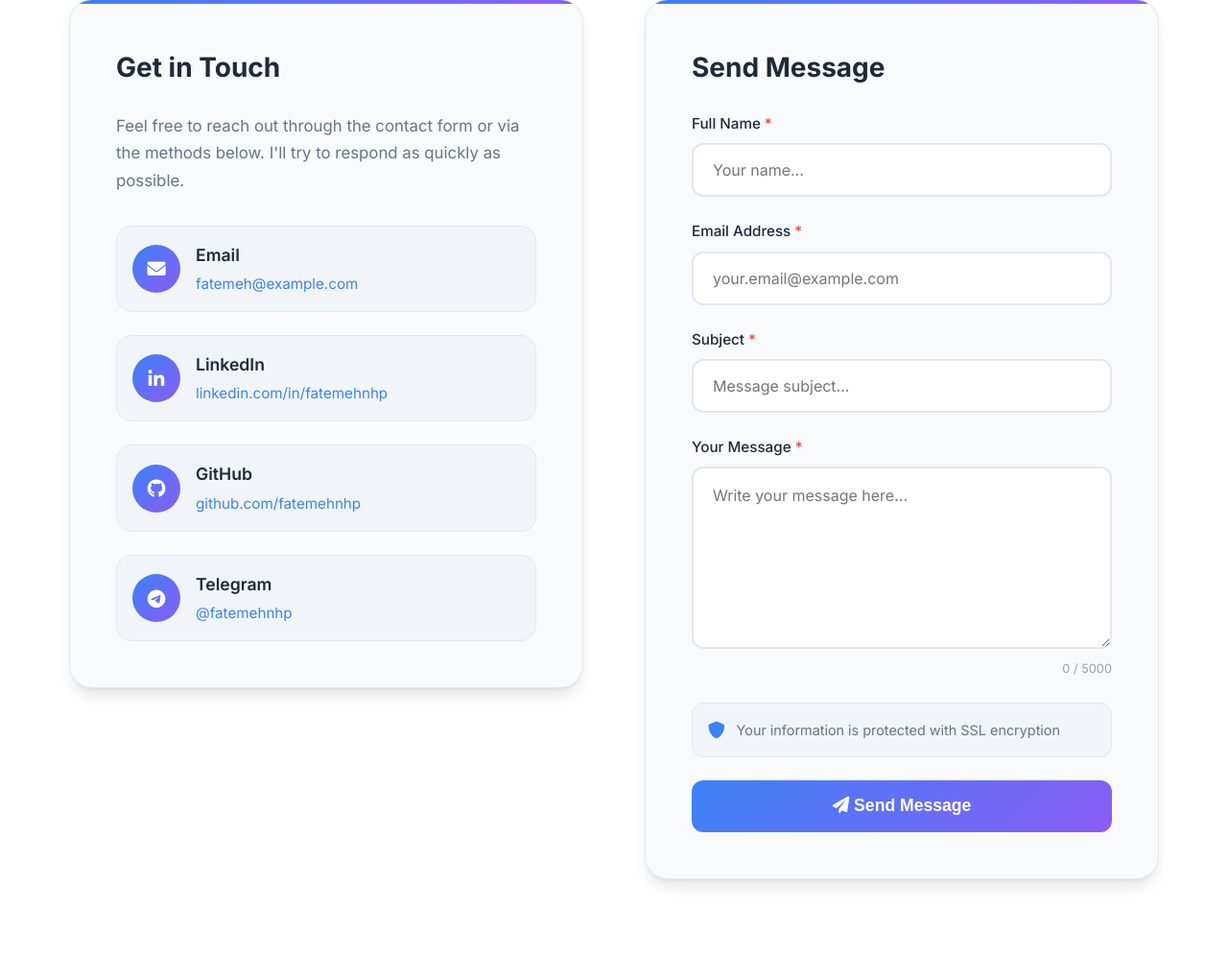
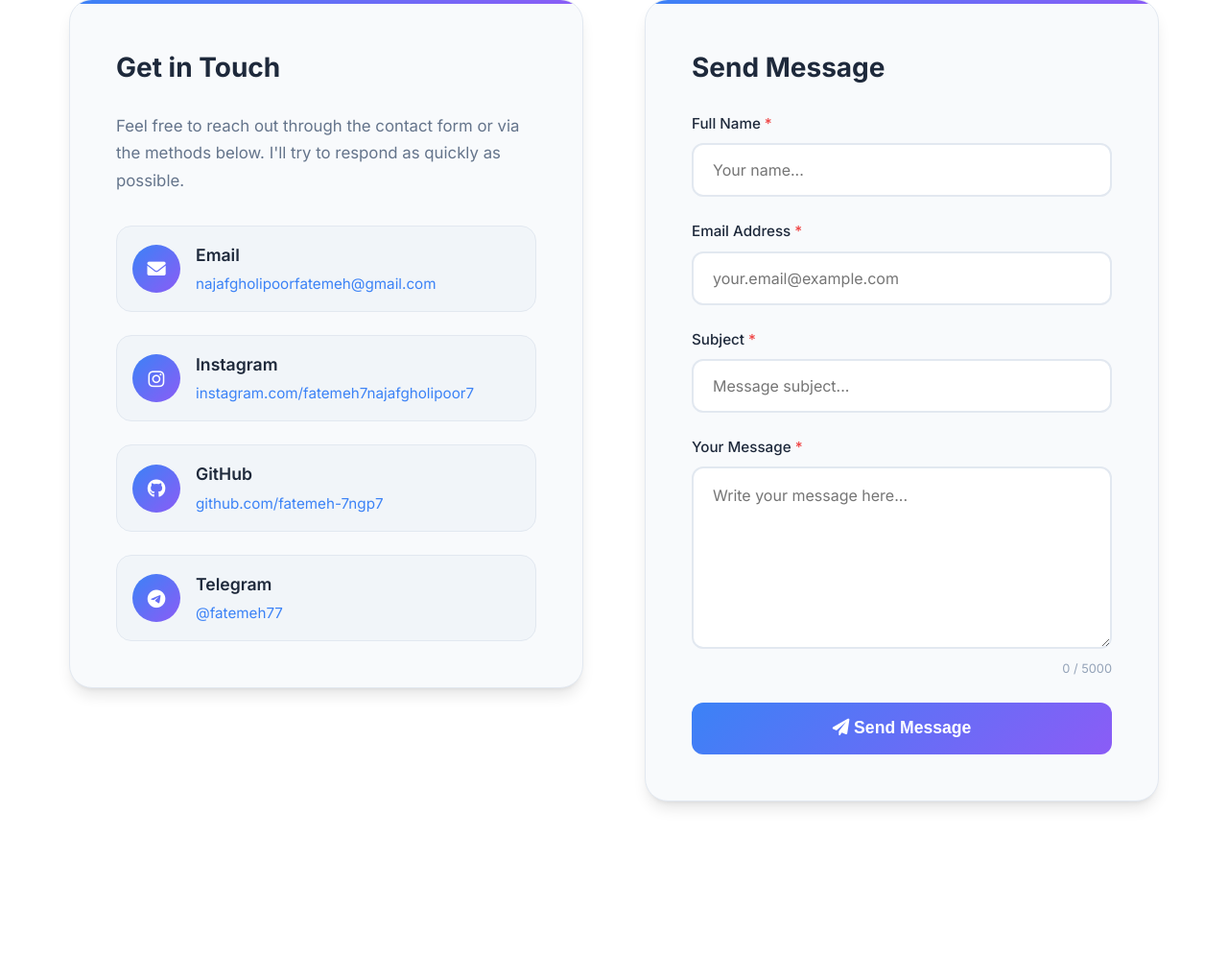
Before and after one commit to fatemeh-7ngp7/website, a Django app: page /en/contact/ in a window 1280 px wide. Shown: the part 478-1474 px from the top of the page at 96% size. After the commit the page ends 1320 px from the top, so only its background shows below. Run offline with Django 4.2, Linux system fonts and the light colour scheme; some web fonts are replaced.

Commit message:
Fixing and correcting contact paths

```diff
--- a/templates/portfolio/contact.html
+++ b/templates/portfolio/contact.html
@@ -673,20 +673,20 @@
                             {% endif %}
                         </h4>
                         <p>
-                            <a href="mailto:fatemeh@example.com">fatemeh@example.com</a>
+                            <a href="mailto:najafgholipoorfatemeh@gmail.com">najafgholipoorfatemeh@gmail.com</a>
                         </p>
                     </div>
                 </div>
 
                 <div class="contact-method">
                     <div class="contact-method-icon">
-                        <i class="fab fa-linkedin-in"></i>
+                        <i class="fab fa-instagram"></i>
                     </div>
                     <div class="contact-method-info">
-                        <h4>LinkedIn</h4>
+                        <h4>Instagram</h4>
                         <p>
-                            <a href="https://linkedin.com/in/fatemehnhp" target="_blank" rel="noopener noreferrer">
-                                linkedin.com/in/fatemehnhp
+                            <a href="https://instagram.com/fatemeh7najafgholipoor7" target="_blank" rel="noopener noreferrer">
+                                instagram.com/fatemeh7najafgholipoor7
                             </a>
                         </p>
                     </div>
@@ -699,8 +699,8 @@
                     <div class="contact-method-info">
                         <h4>GitHub</h4>
                         <p>
-                            <a href="https://github.com/fatemehnhp" target="_blank" rel="noopener noreferrer">
-                                github.com/fatemehnhp
+                            <a href="https://github.com/fatemeh-7ngp7" target="_blank" rel="noopener noreferrer">
+                                github.com/fatemeh-7ngp7
                             </a>
                         </p>
                     </div>
@@ -713,8 +713,8 @@
                     <div class="contact-method-info">
                         <h4>Telegram</h4>
                         <p>
-                            <a href="https://t.me/fatemehnhp" target="_blank" rel="noopener noreferrer">
-                                @fatemehnhp
+                            <a href="https://t.me/fatemeh77NGP" target="_blank" rel="noopener noreferrer">
+                                @fatemeh77
                             </a>
                         </p>
                     </div>
@@ -812,8 +812,8 @@
                     <div class="char-counter" id="messageCounter">0 / 5000</div>
                 </div>
 
-                <!-- Security Notice -->
-                <div class="form-security">
+                <!-- Security Notice-->
+                <!--<div class="form-security">
                     <i class="fas fa-shield-alt security-icon"></i>
                     <span>
                         {% if LANGUAGE_CODE == 'fa' %}
@@ -822,7 +822,7 @@
                             {% trans "Your information is protected with SSL encryption" %}
                         {% endif %}
                     </span>
-                </div>
+                </div> -->
 
                 <!-- Submit Button -->
                 <button type="submit" class="submit-button" id="submitButton">
```
